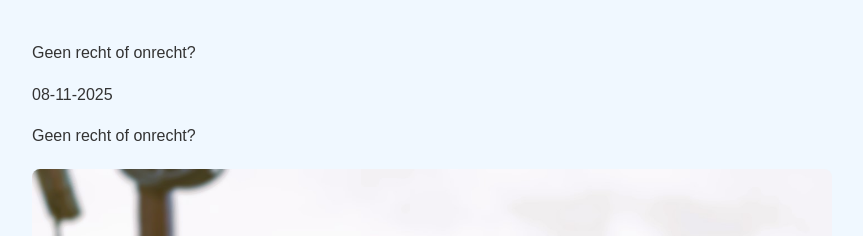
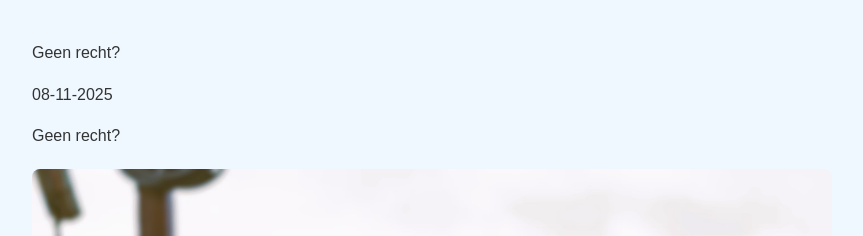
Before and after one commit to Klikblitser/VBBSKW, a Jekyll site: the page built from _posts/2025-11-08-Geen recht of onrecht.md, in a window 1280 px wide. Shown: the top 236 px of the page, without its empty margins (208-1071 px from the left). Built offline with Jekyll 4.4.1, drawn with Linux system fonts in a browser that asks for light colours.

Commit message:
neue post

```diff
--- a/_posts/2025-11-08-Geen recht of onrecht.md
+++ b/_posts/2025-11-08-Geen recht of onrecht.md
@@ -1,6 +1,6 @@
 ---
 layout: default
-title: "Geen recht of onrecht?"
+title: "Geen recht?"
 date: 2025-11-08
 thumbnail: /assets/images/Krantaandeklach.jpg
 ---
@@ -9,7 +9,7 @@ thumbnail: /assets/images/Krantaandeklach.jpg
 
 {{ page.date | date: "%d-%m-%Y" }}
 
-Geen recht of onrecht?
+Geen recht?
 
 ![Alt-tekst](https://github.com/Klikblitser/VBBSKW/blob/main/assets/images/Krantaandeklach.jpg?raw=true)
 
```
